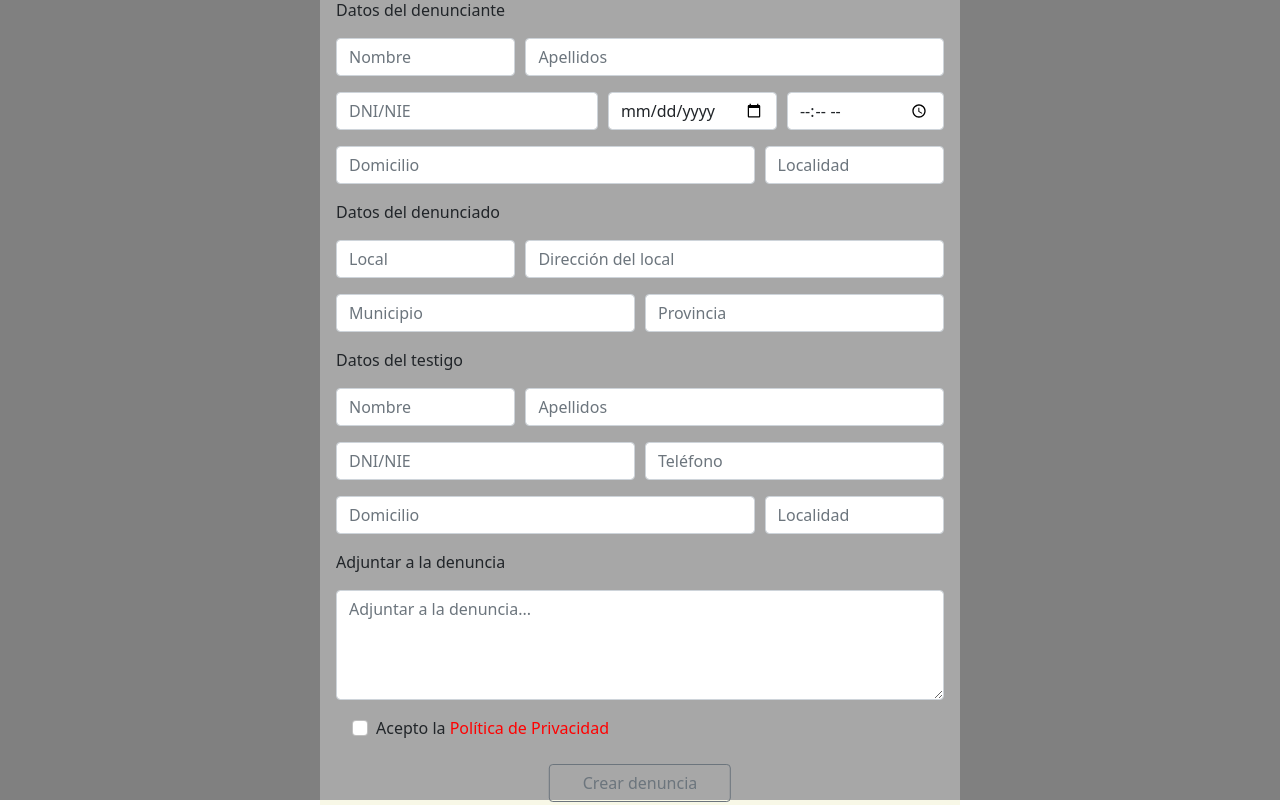
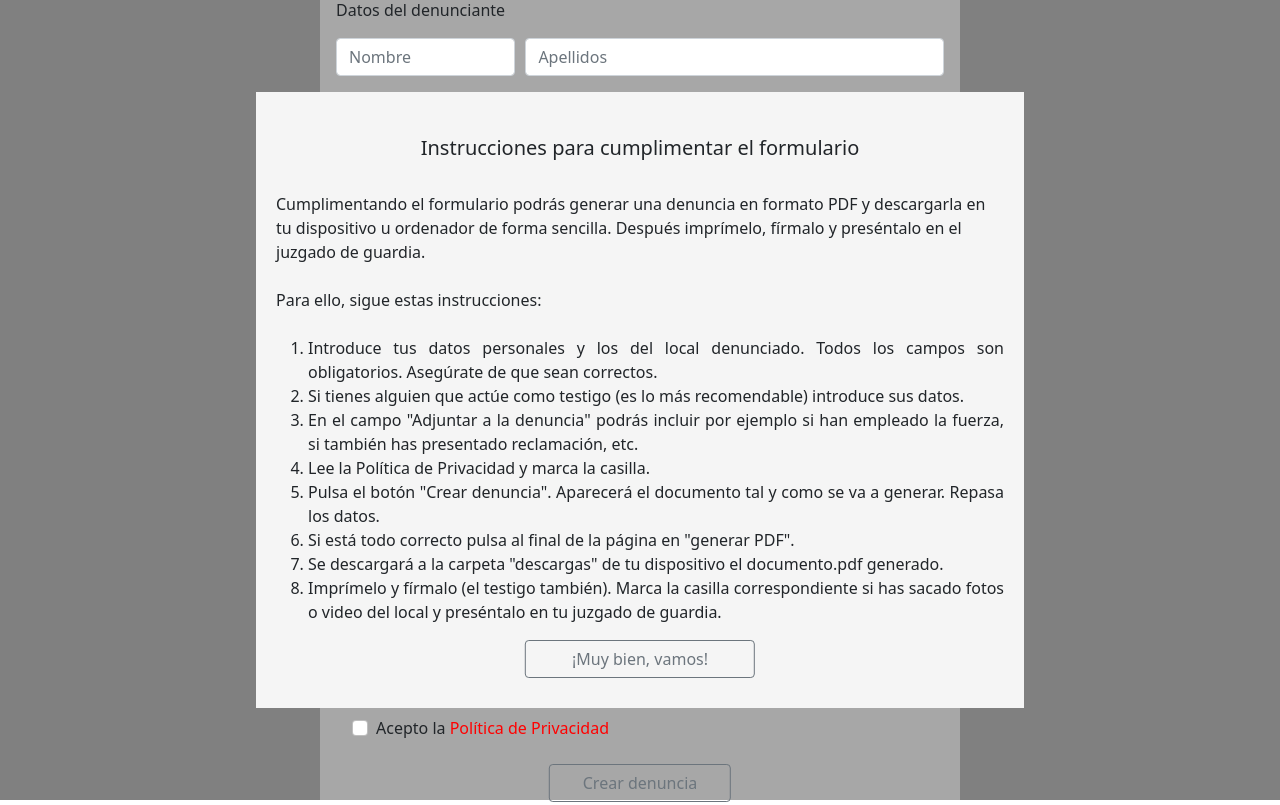
Before and after one commit to pjmartorell/denuciapass, a website: page denunciapass.html in a window 1280 px wide. Shown: the top 805 px of the page. Drawn offline with nearby package versions, Linux system fonts and the light colour scheme.

Commit message:
instrucciones

```diff
--- a/denunciapass.css
+++ b/denunciapass.css
@@ -20,6 +20,36 @@
   left: 50%;
   transform: translate(-50%, -50%);
   background-color: rgba(255, 255, 255, 0.3);
+}
+.instrucciones {
+  display: block;
+  position: absolute;
+  top: 0;
+  left: 0;
+  width: 100%;
+  height: 100%;
+  z-index: 10;
+}
+.cuerpo_instrucciones {
+  position: absolute;
+  top: 50%;
+  left: 50%;
+  transform: translate(-50%, -50%);
+  width: 60%;
+  background-color: whitesmoke;
+  padding: 20px;
+}
+.cuerpo_instrucciones h5 {
+  text-align: center;
+}
+.cuerpo_instrucciones span {
+  text-align: justify;
+}
+.instruccion_button {
+  position: absolute;
+  left: 50%;
+  transform: translateX(-50%);
+  width: 30%;
 }
 .datospersonales,
 .datospersonalestestigo,
@@ -97,7 +127,7 @@
   height: auto;
   margin: auto;
   background-color: beige;
-  /*display: none;*/
+  display: none;
 }
 .cuerpo {
   position: relative;
@@ -142,7 +172,7 @@
 }
 .marcagua1 {
   position: absolute;
-  top: 51%;
+  top: 48%;
 }
 .marcagua img,
 .marcagua1 img {
--- a/denunciapass.html
+++ b/denunciapass.html
@@ -16,6 +16,34 @@
     />
   </head>
   <body>
+    <div class="instrucciones" id="instrucciones">
+      <div class="cuerpo_instrucciones">
+        <br>
+        <h5>Instrucciones para cumplimentar el formulario</h5>
+        <br>
+        <span>Cumplimentando el formulario podrás generar una denuncia en formato PDF y descargarla en tu
+          dispositivo u ordenador de forma sencilla. Después imprímelo, fírmalo y preséntalo en el juzgado
+          de guardia. <br><br>
+          Para ello, sigue estas instrucciones: <br><br>
+          <ol>
+            <li>Introduce tus datos personales y los del local denunciado. Todos los campos son obligatorios. Asegúrate de que sean correctos.</li>
+            <li>Si tienes alguien que actúe como testigo (es lo más recomendable) introduce sus datos.</li>
+            <li>En el campo "Adjuntar a la denuncia" podrás incluir por ejemplo si han empleado la fuerza,
+              si también has presentado reclamación, etc.</li>
+            <li>Lee la Política de Privacidad y marca la casilla.</li>
+            <li>Pulsa el botón "Crear denuncia". Aparecerá el documento tal y como se va a generar. Repasa los datos.</li>
+            <li>Si está todo correcto pulsa al final de la página en "generar PDF".</li>
+            <li>Se descargará a la carpeta "descargas" de tu dispositivo el documento.pdf generado.</li>
+            <li>Imprímelo y fírmalo (el testigo también). Marca la casilla correspondiente si has sacado fotos o video del local
+              y preséntalo en tu juzgado de guardia.</li>
+          </ol>
+        </span>
+        <button class="instruccion_button btn btn-outline-secondary" id="instruccion">
+          ¡Muy bien, vamos!
+        </button>
+        <br><br>
+      </div>
+    </div>
     <div class="contenedorform" id="contenedorform">
       <div class="formulario" id="formulario">
         <div class="card-body">
--- a/denunciapass.js
+++ b/denunciapass.js
@@ -1,6 +1,14 @@
 var form = document.getElementById("form");
 let contenedorform = document.getElementById("contenedorform");
 let contenedor = document.getElementById("contenedor");
+let instruccion = document.getElementById("instruccion");
+let instrucciones = document.getElementById("instrucciones");
+
+function ocultarinstrucciones() {
+  instrucciones.style.display = "none";
+}
+
+instruccion.addEventListener("click", ocultarinstrucciones);
 
 function submitHandler(e) {
   contenedorform.style.display = "none";
```
